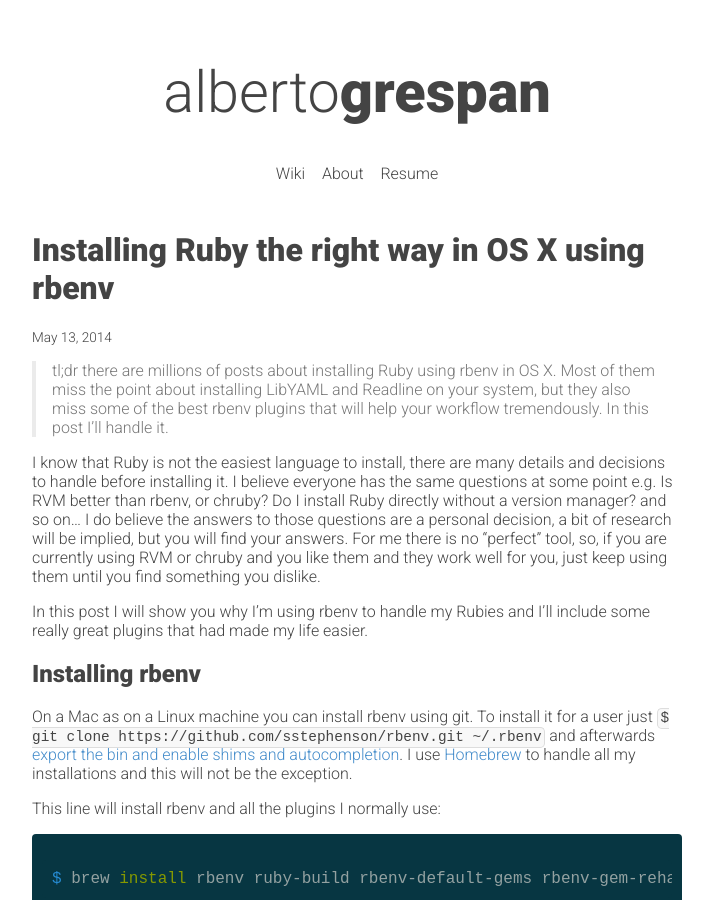
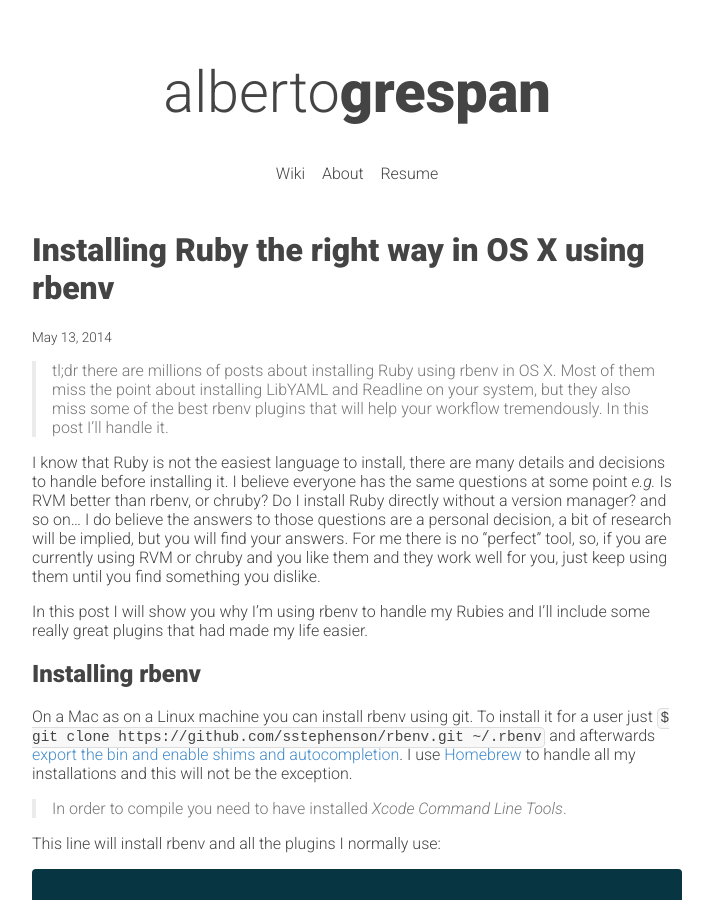
Before and after one commit to albertogg/albertogg.github.com, a Jekyll site: the page built from _posts/2014-05-13-installing-ruby-the-right-way-in-os-x-using-rbenv.md, in a window 1280 px wide and 900 px high. Shown: the whole window, without its empty margins (283-996 px from the left). Built offline with Jekyll 4.4.1, drawn with Linux system fonts in a browser that asks for light colours; nearby versions of some CDN libraries; Markdown is read by kramdown in place of the engine named in the settings; comment, search, counter and statistics services are not loaded; some of the changed text lies outside the part shown.

Commit message:
Update installing rbenv post

```diff
--- a/_posts/2014-05-13-installing-ruby-the-right-way-in-os-x-using-rbenv.md
+++ b/_posts/2014-05-13-installing-ruby-the-right-way-in-os-x-using-rbenv.md
@@ -1,20 +1,22 @@
 ---
 layout: post
 title: Installing Ruby the right way in OS X using rbenv
-description: Installing Ruby the right way in OS X using rbenv and its dependencies. We will also use hombrew to make this task even easier.
+description: Installing Ruby the right way in OS X using rbenv and some interesting plugins. We will also use hombrew to make this task even easier.
 category: blog
 tag: blog
 ---
 
 > tl;dr there are millions of posts about installing Ruby using rbenv in OS X. Most of them miss the point about installing LibYAML and Readline on your system, but they also miss some of the best rbenv plugins that will help your workflow tremendously. In this post I'll handle it.
 
-I know that Ruby is not the easiest language to install, there are many details and decisions to handle before installing it. I believe everyone has the same questions at some point e.g. Is RVM better than rbenv, or chruby? Do I install Ruby directly without a version manager? and so on... I do believe the answers to those questions are a personal decision, a bit of research will be implied, but you will find your answers. For me there is no "perfect" tool, so, if you are currently using RVM or chruby and you like them and they work well for you, just keep using them until you find something you dislike.
+I know that Ruby is not the easiest language to install, there are many details and decisions to handle before installing it. I believe everyone has the same questions at some point *e.g.* Is RVM better than rbenv, or chruby? Do I install Ruby directly without a version manager? and so on... I do believe the answers to those questions are a personal decision, a bit of research will be implied, but you will find your answers. For me there is no "perfect" tool, so, if you are currently using RVM or chruby and you like them and they work well for you, just keep using them until you find something you dislike.
 
 In this post I will show you why I'm using rbenv to handle my Rubies and I'll include some really great plugins that had made my life easier.
 
 ## Installing rbenv
 
 On a Mac as on a Linux machine you can install rbenv using git. To install it for a user just `$ git clone https://github.com/sstephenson/rbenv.git ~/.rbenv` and afterwards [export the bin and enable shims and autocompletion](git clone https://github.com/sstephenson/rbenv.git ~/.rbenv). I use [Homebrew](http://brew.sh/) to handle all my installations and this will not be the exception.
+
+> In order to compile you need to have installed *Xcode Command Line Tools*.
 
 This line will install rbenv and all the plugins I normally use:
 
```
Also changed, not shown: other parts of _posts/2014-05-13-installing-ruby-the-right-way-in-os-x-using-rbenv.md (+1 -1 lines).
